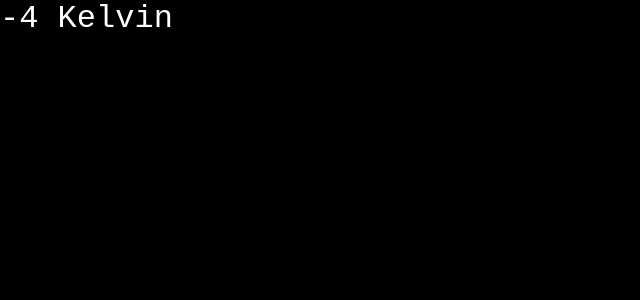
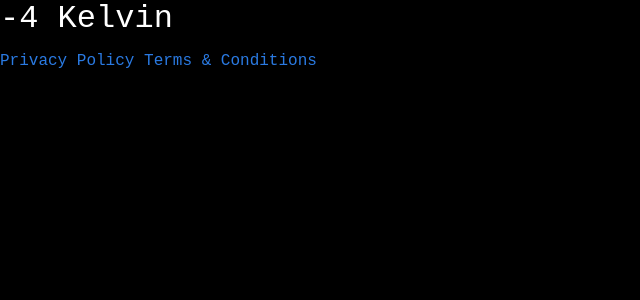
Before and after one commit to minus4kelvin/minus4kelvin.github.io, a Jekyll site: the page built from index.markdown, in a window 1280 px wide. Shown: the top 300 px of the page, without its empty margins (0-640 px from the left). Built offline with Jekyll 4.4.1, drawn with Linux system fonts in a browser that asks for light colours.

Commit message:
add footer links

```diff
--- a/_layouts/default.html
+++ b/_layouts/default.html
@@ -29,5 +29,8 @@
     </div>
 
 </body>
-
+<footer>
+  <a href="https://minus4kelvin.com/privacy">Privacy Policy</a>
+  <a href="https://minus4kelvin.com/terms">Terms & Conditions</a>
+</footer>
 </html>
--- a/_layouts/splash.html
+++ b/_layouts/splash.html
@@ -29,5 +29,8 @@
   </div>
 
 </body>
-
+<footer>
+    <a href="https://minus4kelvin.com/privacy">Privacy Policy</a>
+    <a href="https://minus4kelvin.com/terms">Terms & Conditions</a>
+</footer>
 </html>
```
Also changed, not shown: privacy.md (+0 -2 lines), terms.md (+0 -2 lines).
